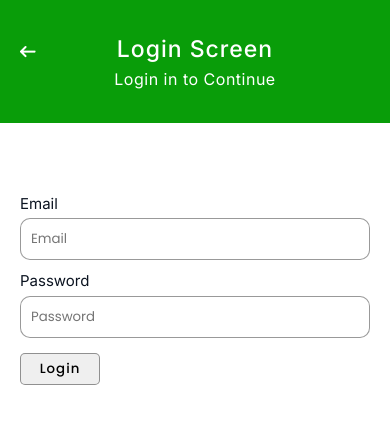
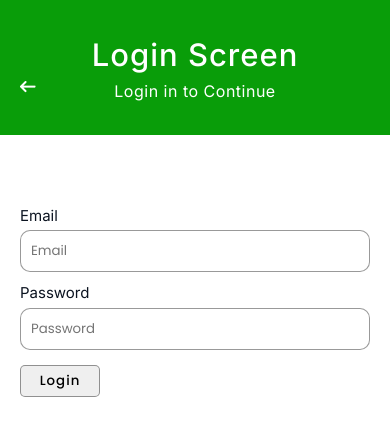
Before and after one commit to Alkasavarn02/scam-detector-frontend, a React app: page / in a window 390 px wide. Shown: the top 436 px of the page. Built offline with nearby package versions, Linux system fonts and the light colour scheme; the HTML template or start-up script is replaced by a standard one.

Commit message:
fixed font size

```diff
--- a/src/component/customHeader/header.module.css
+++ b/src/component/customHeader/header.module.css
@@ -20,9 +20,9 @@ header {
 
 @media (max-width: 480px){
     .title {
-        font-size: 23px;
+        font-size: 31px;
     }
     .back-arrow{
-        top: 40px;
+        top: 75px;
     }
 }
```
